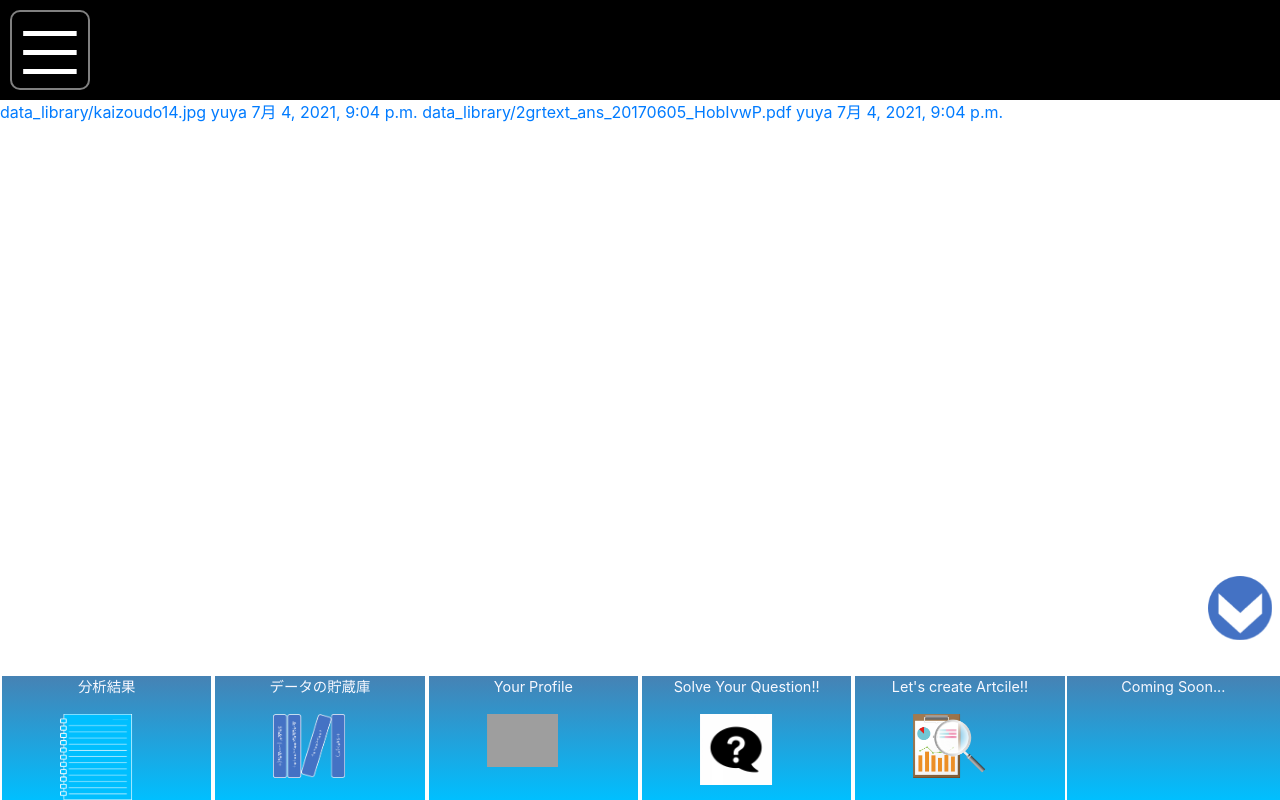
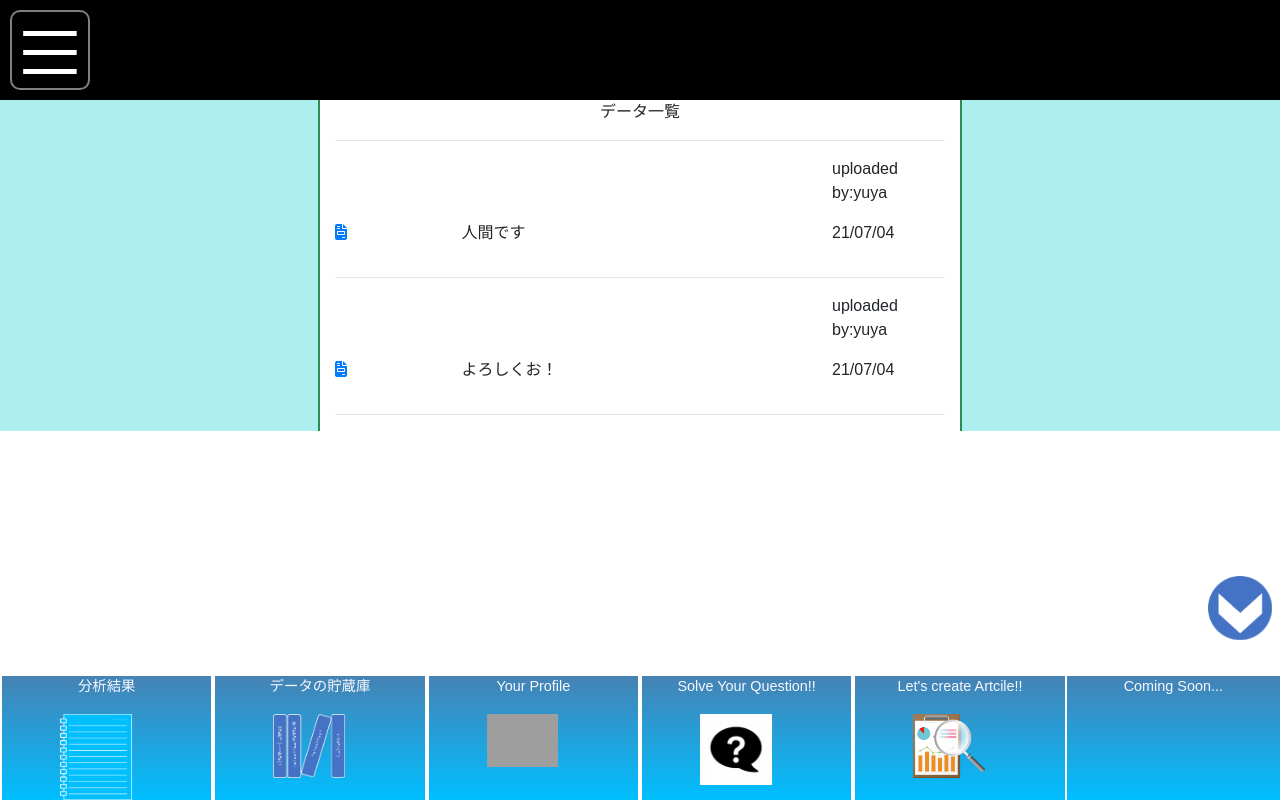
Before and after one commit to nebneb200411/Amaist, a Django app: page /data_library/ in a window 1280 px wide. Run offline with Django 3.2, Linux system fonts and the light colour scheme; data comes from the database, SQL or seed files in the repository; both versions use the stored data as it was after the commit; style sheets or scripts are compiled from the project's sources; some libraries are stand-ins or nearby versions; grey boxes are pictures that could not be loaded.

Commit message:
data-listのアウトライン作成，詳細のデザインを作っていきたい．そのあと，data_liv\braryの作成と詳細画面へ

```diff
--- /dev/null
+++ b/static/data_library/list.css
@@ -0,0 +1,50 @@
+@charset "UTF-8";
+*,
+*::before,
+*::after {
+  -webkit-box-sizing: border-box;
+          box-sizing: border-box;
+}
+
+p {
+  font-family: "Arial", "MS Pゴシック";
+}
+
+main div div #left-box {
+  background-color: #afeeee;
+  border-right: solid 2px #2e8b57;
+}
+
+main div div #main-box .comment-box p {
+  text-align: center;
+}
+
+main div div #main-box .each-data-box {
+  width: 100%;
+}
+
+main div div #main-box .each-data-box .file-box {
+  display: inline-block;
+  width: 20%;
+}
+
+main div div #main-box .each-data-box .file-box a i {
+  width: 80%;
+  height: auto;
+}
+
+main div div #main-box .each-data-box .introduction-box {
+  display: inline-block;
+  width: 60%;
+}
+
+main div div #main-box .each-data-box .poster-date-box {
+  display: inline-block;
+  width: 10%;
+}
+
+main div div #right-box {
+  background-color: #afeeee;
+  border-left: solid 2px #2e8b57;
+}
+/*# sourceMappingURL=list.css.map */
--- /dev/null
+++ b/static/data_library/list.scss
@@ -0,0 +1,67 @@
+*,
+*::before,
+*::after {
+    box-sizing: border-box;
+}
+
+//基本設定
+
+p {
+    font-family: "Arial", "MS Pゴシック";
+}
+
+main {
+    div {
+        div {
+            #left-box {
+                background-color: #afeeee;
+                border-right: solid 2px #2e8b57;
+            }
+
+            #main-box {
+
+                .comment-box {
+
+                    p {
+                        text-align: center;
+                    }
+                }
+
+                .each-data-box {
+                    width: 100%;
+
+                    .file-box {
+                        display: inline-block;
+                        width: 20%;
+
+                        a {
+                            i {
+                                width: 80%;
+                                height: auto;
+                            }
+                        }
+
+                    }
+
+                    .introduction-box {
+                        display: inline-block;
+                        width: 60%;
+
+                    }
+
+                    .poster-date-box {
+                        display: inline-block;
+                        width: 10%;
+
+                    }
+                }
+
+            }
+
+            #right-box {
+                background-color: #afeeee;
+                border-left: solid 2px #2e8b57;
+            }
+        }
+    }
+}
--- a/templates/Article/create_article.html
+++ b/templates/Article/create_article.html
@@ -1,8 +1,9 @@
 {% extends 'base.html' %}
 {% load static %}
-{% block stlesheet %}
+{% block stylesheet %}
 <link rel="stylesheet" href="https://cdnjs.cloudflare.com/ajax/libs/highlight.js/9.15.10/styles/monokai.min.css">
-{% endblock stlesheet %}
+<link rel="stylesheet" href="{% static 'article/create/create.css' %}"/>
+{% endblock stylesheet %}
 
 {% block contents %}
 <form method="POST">
--- a/templates/data_library/list.html
+++ b/templates/data_library/list.html
@@ -1,11 +1,70 @@
 {% extends 'base.html' %}
 {% load static %}
+{% block stylesheet %}
+    <link rel="stylesheet" href="{% static 'data_library/list.css' %}">
+{% endblock stylesheet %}
+
 {% block contents %}
-    {% for data_object in object_list %}
+    <div class="container-fluid">
+        <div class="row">
+
+            <!--left side display-->
+            <div class="col-12 col-md-3 col-xl-3" id="left-box">
+            </div>
+
+            <!--main contents-->
+            <div class="col-12 col-md-6 col-xl-6" id="main-box">
+
+                <!--display comment in here-->
+                <div class="comment-box">
+                    <p>データ一覧</p>
+                </div>
+
+                <hr>
+
+                <!--display each user's data file-->
+                {% for data_library in object_list %}
+                <div class="each-data-box">
+
+                    <!--show title-->
+                    <div class="file-box">
+                            <a href="{% url 'data_library:detail' data_library.pk %}">
+                                <i class="fas fa-file-invoice"></i>
+                            </a>
+                    </div>
+
+                    <!--show data discription-->
+                    <div class="introduction-box">
+                        <p>{{data_library.introduction}}</p>
+                    </div>
+
+                    <!--show posted date and person who post the data-->
+                    <div class="poster-date-box">
+                        <div class="posted-by-box">
+                            <p>uploaded by:{{data_library.uploader}}</p>
+                        </div>
+                        <div class="data-box">
+                            <p>{{data_library.created_at|date:"y/m/d"}}</p>
+                        </div>
+                    </div>
+
+                    <hr>
+
+                </div>
+                {% endfor %}
+            </div>
+
+            <!--right side display-->
+            <div class="col-12 col-md-3 col-xl-3" id="right-box">
+            </div>
+
+        </div>
+    </div>
+<!--{% for data_object in object_list %}
     <a href="{% url 'data_library:detail' data_object.pk %}">
     {{data_object.data_file}}
     {{data_object.uploader}}
     {{data_object.created_at}}
     </a>
-    {% endfor %}
+    {% endfor %}-->
 {% endblock contents %}
--- a/templates/profiles/otheruser_profile.html
+++ b/templates/profiles/otheruser_profile.html
@@ -57,7 +57,6 @@
                                 <div class='articles'>
                                     <a href="{% url 'article:article_detail' article.pk %}">
                                         <h2 class="article-title">{{article.title}}</h2>
-                                        <h3 class="article-subtitle">{{article.content|truncatechars:20}}</h3>
                                     </a>
                                     <p class="post-meta">{{article.created_at}}</p>
                                 </div>
```
Also changed, not shown: static/article/create/create.css (added, +29 -0 lines), static/article/create/create.scss (added, +32 -0 lines), db.sqlite3, media/django-summernote/2021-07-05/ac3aa343-d609-4030-958d-7c4f0647cc09.jpg (added), 2 other files.
